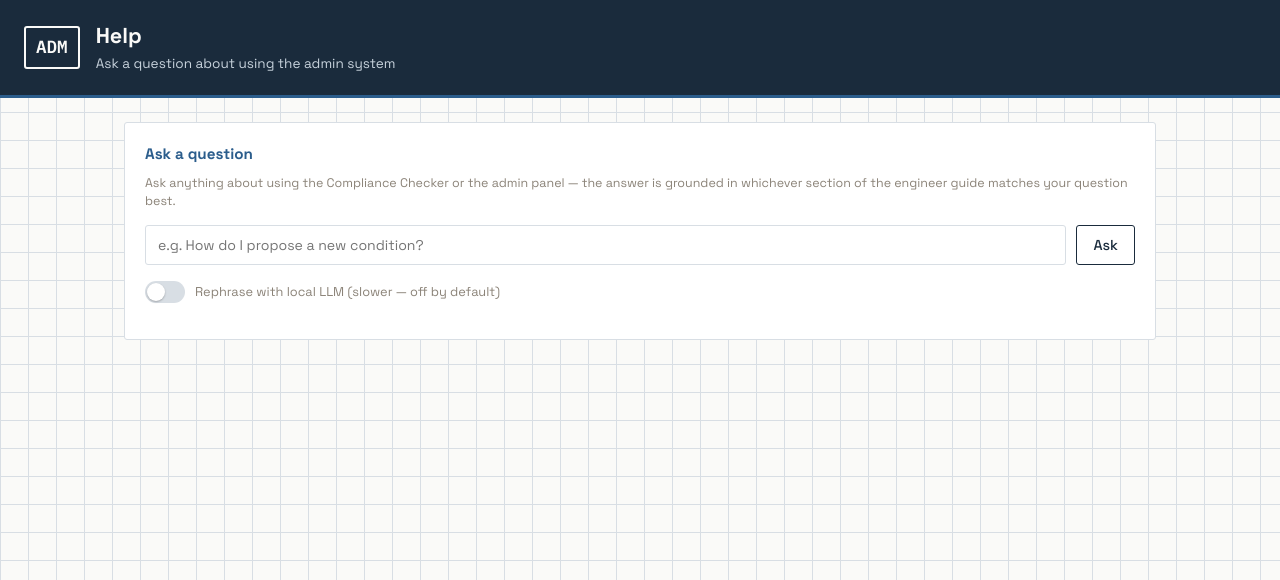
After one commit to Batool-Jaber/ifc-compliance-checker, a Flask app: template templates/admin/help.html in a window 1280 px wide. The commit adds this page. Shown: the top 580 px of the page. Run offline with Flask 3, Linux system fonts and the light colour scheme; the template is opened without the code that fills it, so the values that code supplies are empty.

Commit message:
Add Help Assistant UI: chat panel, nav link, and styling

```diff
--- a/static/css/admin.css
+++ b/static/css/admin.css
@@ -200,3 +200,62 @@
 }
 
 .reopen-form { margin: 0; }
+/* ---------- Help page (admin/help.html) ---------- */
+.help-loading:not([hidden]) {
+  display: flex;
+  align-items: center;
+  gap: 10px;
+  margin: 4px 0 16px;
+}
+.help-loading .loader { width: 20px; height: 20px; border-width: 2px; }
+.help-loading__text {
+  font-family: 'IBM Plex Mono', monospace;
+  font-size: 0.8rem;
+  color: var(--grey);
+}
+
+.help-error {
+  color: var(--red);
+  font-size: 0.85rem;
+  margin: 4px 0 16px;
+}
+
+.help-llm-field {
+  display: flex;
+  align-items: center;
+  gap: 10px;
+  margin: 16px 0px;
+}
+.help-llm-label { font-size: 0.8rem; color: var(--grey); }
+
+.help-history { display: flex; flex-direction: column; gap: 18px; }
+.help-entry { padding-top: 14px; border-top: 1px dashed var(--grid-line); }
+.help-entry:first-child { padding-top: 0; border-top: none; }
+.help-entry__question { font-size: 0.82rem; color: var(--ink); margin-bottom: 8px; }
+.help-entry .retrieval-card { margin-bottom: 12px; }
+
+.help-score { color: var(--blue); font-size: 0.72rem; margin-left: 8px; }
+
+/* Reuses the same neutral/"insufficient info" semantic as
+   [data-status="CANNOT_BE_EVALUATED"] elsewhere in the app -- a
+   no-match is a missing-information state, not an error. */
+.help-no-match {
+  background: var(--grey-light);
+  border-left: 3px solid var(--grey);
+  border-radius: var(--radius);
+  padding: 12px 14px;
+}
+.help-no-match__title { font-weight: 600; color: var(--ink); margin-bottom: 6px; }
+.help-no-match__text { font-size: 0.85rem; color: var(--grey); margin: 0 0 10px; }
+.help-examples { display: flex; flex-wrap: wrap; gap: 8px; }
+.help-example-chip {
+  border: 1px solid var(--grid-line);
+  background: #fff;
+  color: var(--ink);
+  padding: 6px 10px;
+  border-radius: 12px;
+  font-family: 'Space Grotesk', sans-serif;
+  font-size: 0.78rem;
+  cursor: pointer;
+}
+.help-example-chip:hover { background: var(--blue-light); border-color: var(--blue); }
--- /dev/null
+++ b/static/js/admin-help.js
@@ -0,0 +1,130 @@
+/**
+ * admin-help.js
+ * ==============
+ * Wires the Help page's question box to POST /admin/help/ask, keeps a
+ * running history of every question asked this session (newest at the
+ * bottom, older entries never removed), respects the "use LLM" toggle,
+ * and shows a distinct no-match state with clickable example questions
+ * pulled from real engineer_guide.md section headers.
+ */
+
+const $ = (id) => document.getElementById(id);
+
+// Real section headers/questions from knowledge_base/help/engineer_guide.md
+// -- not invented content.
+const EXAMPLE_QUESTIONS = [
+  "How do I propose a new condition?",
+  "What does CANNOT_BE_EVALUATED mean?",
+  "My proposal has been pending for a while, is something wrong?",
+];
+
+function setLoading(isLoading) {
+  $("help-loading").hidden = !isLoading;
+  $("help-question").disabled = isLoading;
+  $("help-ask-btn").disabled = isLoading;
+}
+
+function showHelpError(message) {
+  const banner = $("help-error");
+  banner.textContent = message;
+  banner.hidden = false;
+}
+
+function clearHelpError() {
+  $("help-error").hidden = true;
+}
+
+function buildMatchedEntry(question, data) {
+  const wrap = document.createElement("div");
+  wrap.className = "help-entry";
+
+  const q = document.createElement("div");
+  q.className = "help-entry__question mono";
+  q.textContent = `Q: ${question}`;
+  wrap.appendChild(q);
+
+  const card = document.createElement("div");
+  card.className = "retrieval-card";
+  card.innerHTML = `
+    <div class="retrieval-card__query">Matched section <span class="help-score mono">score ${data.similarity_score}</span></div>
+    <div class="retrieval-card__rule"></div>
+    <div class="retrieval-card__detail"></div>
+  `;
+  card.querySelector(".retrieval-card__rule").textContent = data.section_title;
+  card.querySelector(".retrieval-card__detail").textContent = data.section_text;
+  wrap.appendChild(card);
+
+  if (data.used_llm && data.answer) {
+    const answer = document.createElement("div");
+    answer.className = "ask-answer";
+    answer.textContent = data.answer;
+    wrap.appendChild(answer);
+  }
+
+  return wrap;
+}
+
+function buildNoMatchEntry(question) {
+  const wrap = document.createElement("div");
+  wrap.className = "help-entry";
+
+  const q = document.createElement("div");
+  q.className = "help-entry__question mono";
+  q.textContent = `Q: ${question}`;
+  wrap.appendChild(q);
+
+  const noMatch = document.createElement("div");
+  noMatch.className = "help-no-match";
+  noMatch.innerHTML = `
+    <div class="help-no-match__title">No closely related section found</div>
+    <p class="help-no-match__text">Try rephrasing, or check with an admin. A few questions the guide can answer:</p>
+    <div class="help-examples"></div>
+  `;
+  const examplesWrap = noMatch.querySelector(".help-examples");
+  EXAMPLE_QUESTIONS.forEach((eq) => {
+    const chip = document.createElement("button");
+    chip.type = "button";
+    chip.className = "help-example-chip";
+    chip.textContent = eq;
+    chip.addEventListener("click", () => {
+      $("help-question").value = eq;
+      $("help-question").focus();
+    });
+    examplesWrap.appendChild(chip);
+  });
+  wrap.appendChild(noMatch);
+
+  return wrap;
+}
+
+async function askHelpQuestion() {
+  const question = $("help-question").value.trim();
+  if (!question) return;
+
+  clearHelpError();
+  setLoading(true);
+  const useLlm = $("help-use-llm").checked;
+
+  try {
+    const res = await fetch("/admin/help/ask", {
+      method: "POST",
+      headers: { "Content-Type": "application/json" },
+      body: JSON.stringify({ question, use_llm: useLlm }),
+    });
+    const data = await res.json();
+    if (!res.ok) throw new Error(data.error || "Failed to get an answer.");
+
+    const entry = data.matched ? buildMatchedEntry(question, data) : buildNoMatchEntry(question);
+    $("help-history").appendChild(entry);
+    $("help-question").value = "";
+  } catch (err) {
+    showHelpError(err.message);
+  } finally {
+    setLoading(false);
+  }
+}
+
+$("help-ask-btn").addEventListener("click", askHelpQuestion);
+$("help-question").addEventListener("keydown", (e) => {
+  if (e.key === "Enter") askHelpQuestion();
+});
--- a/templates/admin/base_admin.html
+++ b/templates/admin/base_admin.html
@@ -33,6 +33,7 @@
       <a href="{{ url_for('admin.users_list') }}" class="admin-nav__link">Users</a>
     {% elif current_user.role == Role.ENGINEER.value %}
       <a href="{{ url_for('admin.my_proposals') }}" class="admin-nav__link">My Proposals</a>
+      <a href="{{ url_for('admin.help_page') }}" class="admin-nav__link">Help</a>
     {% endif %}
 
     <a href="{{ url_for('admin.logout') }}" class="admin-nav__link admin-nav__link--logout">
--- /dev/null
+++ b/templates/admin/help.html
@@ -0,0 +1,42 @@
+{% extends "admin/base_admin.html" %}
+
+{% block title %}Help{% endblock %}
+{% block header_title %}Help{% endblock %}
+{% block header_subtitle %}Ask a question about using the admin system{% endblock %}
+
+{% block content %}
+<section class="panel panel--wide" id="help-panel">
+  <h2>Ask a question</h2>
+  <p class="ask-hint">
+    Ask anything about using the Compliance Checker or the admin panel &mdash;
+    the answer is grounded in whichever section of the engineer guide
+    matches your question best.
+  </p>
+
+  <div class="ask-row">
+    <input type="text" id="help-question" placeholder="e.g. How do I propose a new condition?">
+    <button type="button" class="btn btn--secondary ask-btn" id="help-ask-btn">Ask</button>
+  </div>
+
+  <div class="help-llm-field">
+    <label class="switch">
+      <input type="checkbox" id="help-use-llm">
+      <span class="switch__track"><span class="switch__thumb"></span></span>
+    </label>
+    <span class="help-llm-label">Rephrase with local LLM (slower &mdash; off by default)</span>
+  </div>
+
+  <div class="help-loading" id="help-loading" hidden>
+    <span class="loader"></span>
+    <span class="help-loading__text">Searching the guide&hellip;</span>
+  </div>
+
+  <div class="help-error" id="help-error" hidden></div>
+
+  <div class="help-history" id="help-history"></div>
+</section>
+{% endblock %}
+
+{% block extra_scripts %}
+<script src="{{ url_for('static', filename='js/admin-help.js') }}"></script>
+{% endblock %}
```
